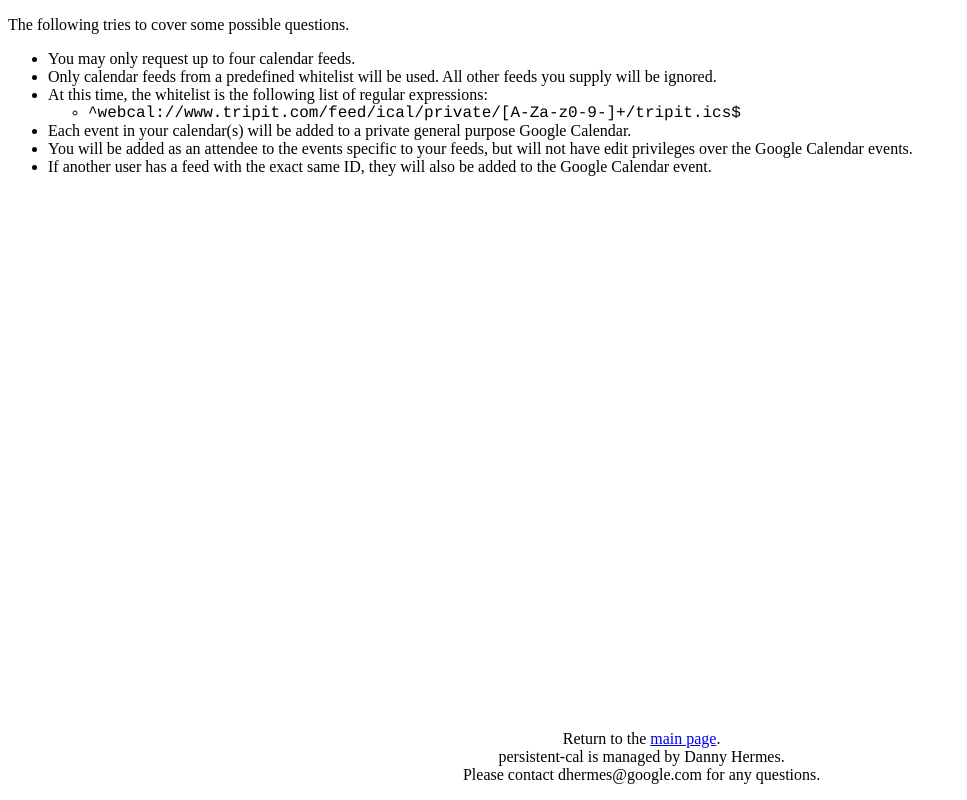
After one commit to dhermes/persistent-cal, a Python web app: template templates/about.html in a window 1280 px wide. The commit adds this page. Shown: the whole page, without its empty margins (0-967 px from the left). Run offline with Jinja, Linux system fonts and the light colour scheme; the template is opened without the code that fills it, so the values that code supplies are empty.

Commit message:
Added an about page and whitelist only feed handling

```diff
--- a/library.py
+++ b/library.py
@@ -177,13 +177,16 @@ def ParseEvent(event):
 def UpdateSubscription(link, current_user, gcal):
   current_user_id = current_user.user_id()
 
-  # Transform link, whitelist
+  # Whitelist. May need to transform link
   # ['webcal://www.tripit.com/feed/ical/private/{id}/tripit.ics']
   pattern = ('^webcal://www.tripit.com/feed/ical/private/'
              '[A-Za-z0-9-]+/tripit.ics$')
   if re.match(pattern, link):
     len_webcal = len('webcal')
     link = 'http%s' % link[len_webcal:]
+  else:
+    # Do nothing if not on the whitelist
+    return
 
   import_feed = urlopen(link)
   ical = Calendar.from_string(import_feed.read())
--- a/models.py
+++ b/models.py
@@ -16,3 +16,6 @@ class UserCal(db.Model):
   #     ...typesandpropertyclasses.html#ListProperty
   # (int defaults to long, so I'll use long)
   update_intervals = db.ListProperty(long, required=True)
+
+  # to be used for deletion
+  # upcoming = db.DateTimeProperty(required=True, auto_now=True)
--- a/templates/404.html
+++ b/templates/404.html
@@ -1,4 +1,4 @@
-<!DOCTYPE html PUBLIC "-//W3C//DTD XHTML 1.0 Transitional//EN" "http://www.w3.org/TR/xhtml1/DTD/xhtml1-transitional.dtd">
+<!DOCTYPE html>
 <html>
   <head>
     <title>404 Error</title>
@@ -10,7 +10,8 @@
        Return to the <a href="/">main page</a>.</p>
     </div>
     <div id="footer">
-      <p>persistent-cal is managed by Danny Hermes.</br>
+      <p><a href="/about.html">About</a></br>
+      persistent-cal is managed by Danny Hermes.</br>
       Please contact dhermes@google.com for any questions.</p>
     </div>
   </body>
--- /dev/null
+++ b/templates/about.html
@@ -0,0 +1,38 @@
+<!DOCTYPE html>
+<html>
+  <head>
+    <title>About Persistent Calendar</title>
+    <link type="text/css" rel="stylesheet" href="/stylesheets/main.css" />
+  </head>
+  <body>
+    <div>
+      <p>The following tries to cover some possible questions.</p>
+      <ul>
+        <li>You may only request up to four calendar feeds.</li>
+        <li>Only calendar feeds from a predefined whitelist will be used. All other feeds you supply will be ignored.</li>
+        <li>At this time, the whitelist is the following list of regular expressions:
+          <ul>
+            <li style="font-family:courier;">^webcal://www.tripit.com/feed/ical/private/[A-Za-z0-9-]+/tripit.ics$</li>
+          </ul>
+        </li>
+        <li>
+          Each event in your calendar(s) will be added to a private general
+          purpose Google Calendar.
+        </li>
+        <li>
+          You will be added as an attendee to the events specific to your feeds,
+          but will not have edit privileges over the Google Calendar events.
+        </li>
+        <li>
+          If another user has a feed with the exact same ID, they will also be
+          added to the Google Calendar event.
+        </li>
+      </ul>
+    </div>
+    <div id="footer">
+      <p>Return to the <a href="/">main page</a>.</br>
+      persistent-cal is managed by Danny Hermes.</br>
+      Please contact dhermes@google.com for any questions.</p>
+    </div>
+  </body>
+</html>
--- a/templates/index.html
+++ b/templates/index.html
@@ -1,4 +1,4 @@
-<!DOCTYPE html PUBLIC "-//W3C//DTD XHTML 1.0 Transitional//EN" "http://www.w3.org/TR/xhtml1/DTD/xhtml1-transitional.dtd">
+<!DOCTYPE html>
 <html>
   <head>
     <title>Persistent Calendar</title>
@@ -145,7 +145,8 @@
       </form>
     </div>
     <div id="footer">
-      <p>persistent-cal is managed by Danny Hermes.</br>
+      <p><a href="/about.html">About</a></br>
+      persistent-cal is managed by Danny Hermes.</br>
       Please contact dhermes@google.com for any questions.</p>
     </div>
   </body>
```
Also changed, not shown: main.py (+9 -0 lines).
